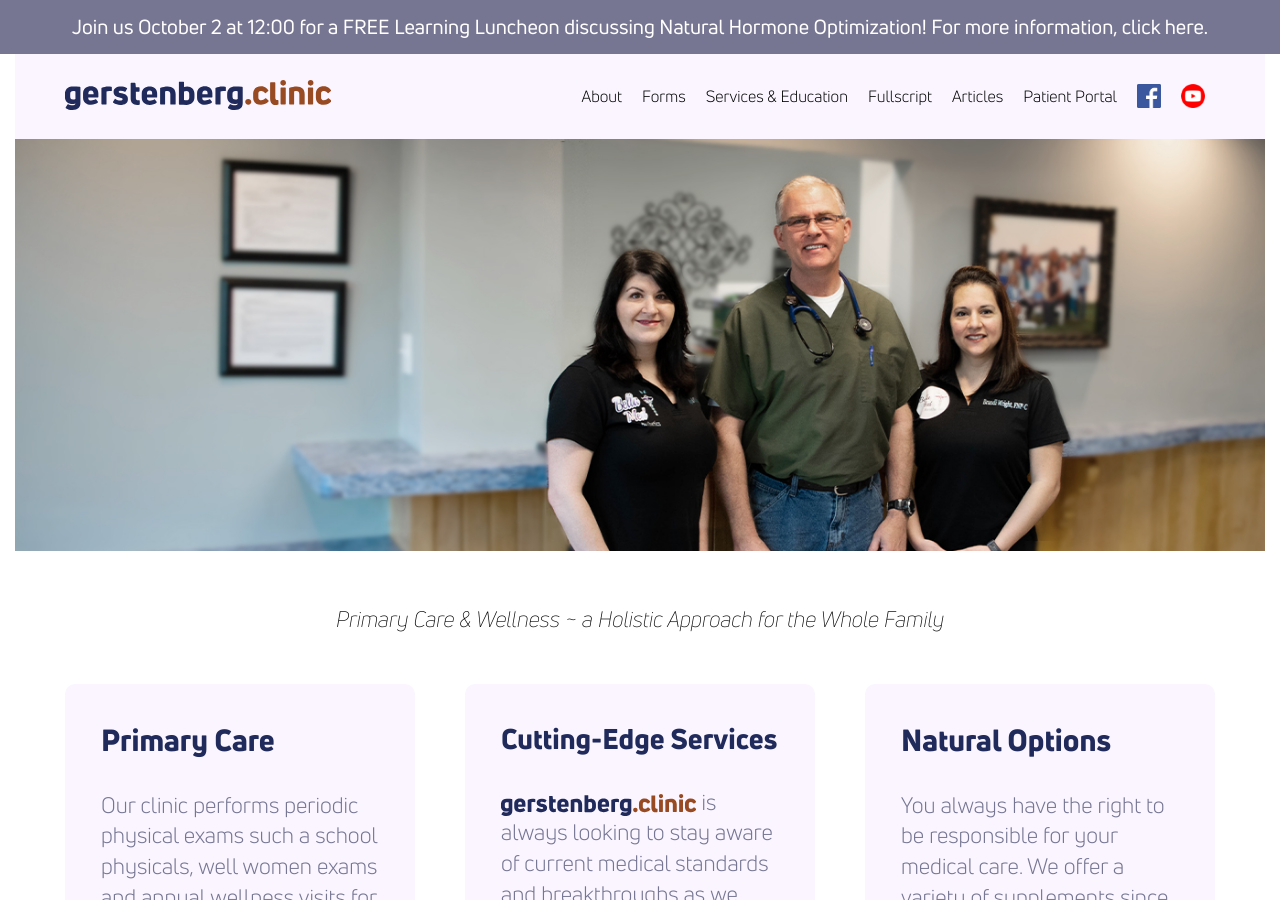
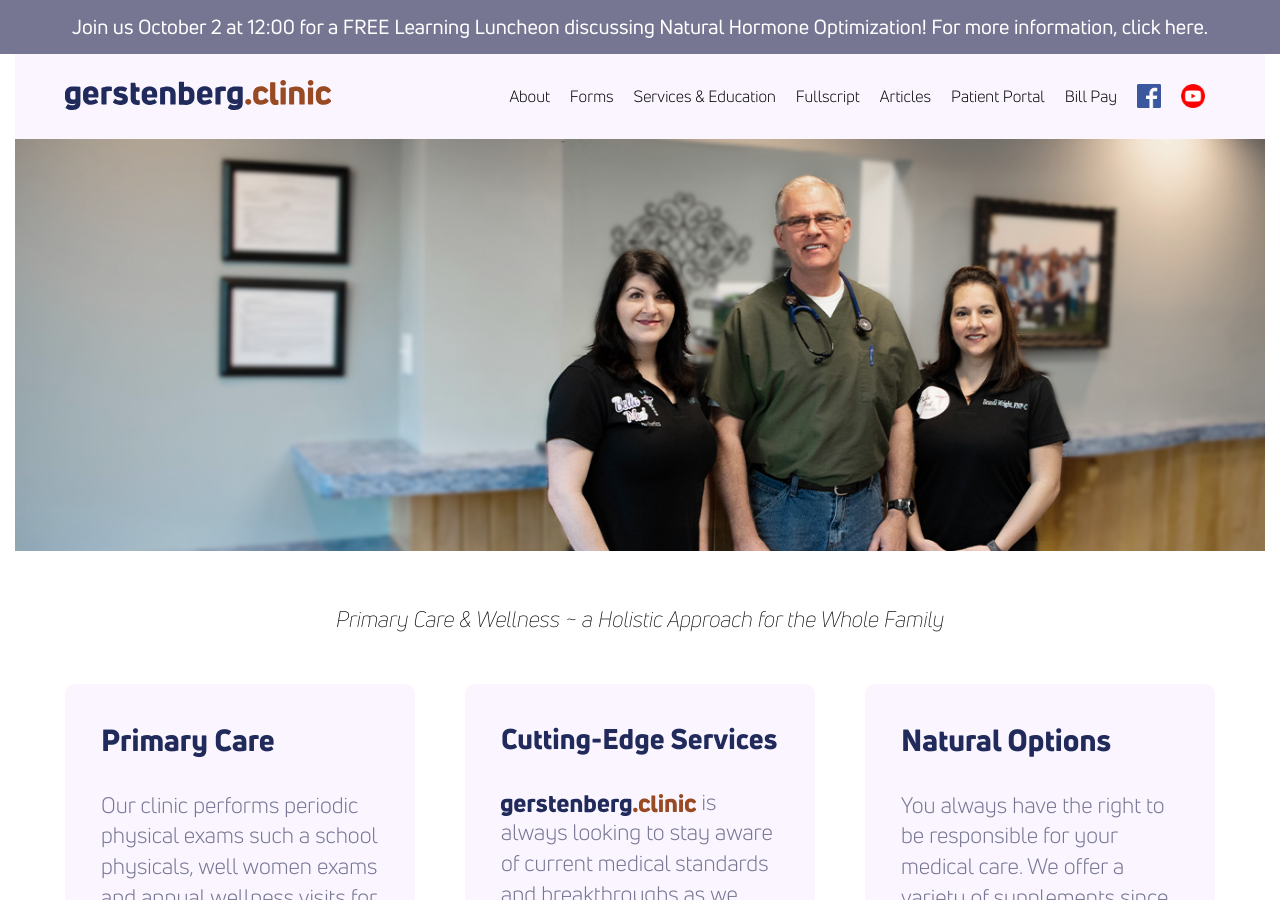
Before and after one commit to theneverwoods/gerstenberg.clinic, a Jekyll site: the page built from index.html, in a window 1280 px wide and 900 px high. Built offline with Jekyll 4.4.1, drawn with Linux system fonts in a browser that asks for light colours; comment, search, counter and statistics services are not loaded.

Commit message:
Update header.html

```diff
--- a/_includes/header.html
+++ b/_includes/header.html
@@ -26,6 +26,7 @@
       <li><a href="https://us.fullscript.com/welcome/gerstenbergclinic" target="_blank">Fullscript</a></li>
       <li><a href="https://us18.campaign-archive.com/home/?u=3bdf416b29288fcc89abfd51c&id=7ebbff7022" target="_blank">Articles</a></li>
       <li><a href="https://gerstenberg.mymedaccess.com/login" target="_blank">Patient Portal</a></li>
+      <li><a href="https://quickclick.com/r/kq8ue" target="_blank">Bill Pay</a></li>
       <li><a href="https://www.facebook.com/gerstenberg.clinic/" target="_blank"><img src="{{ site.baseurl }}/img/fb-icon.png" /></a></li>
       <li><a href="https://www.youtube.com/channel/UC9HfWlvz_leYJQkM4ac-yOw" target="_blank"><img src="{{ site.baseurl }}/img/youtube-icon.png" /></a></li>
     </ul>
```
